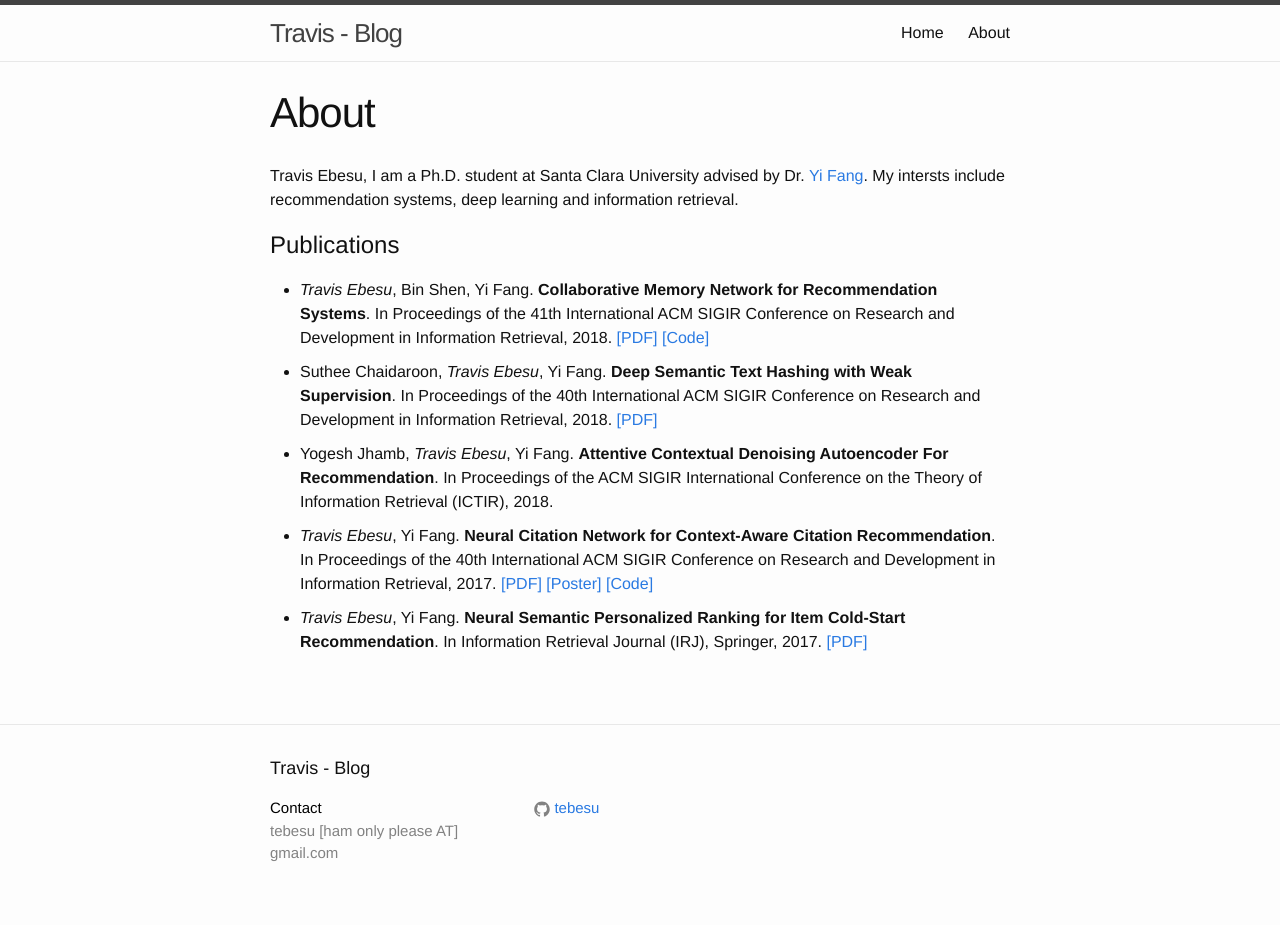
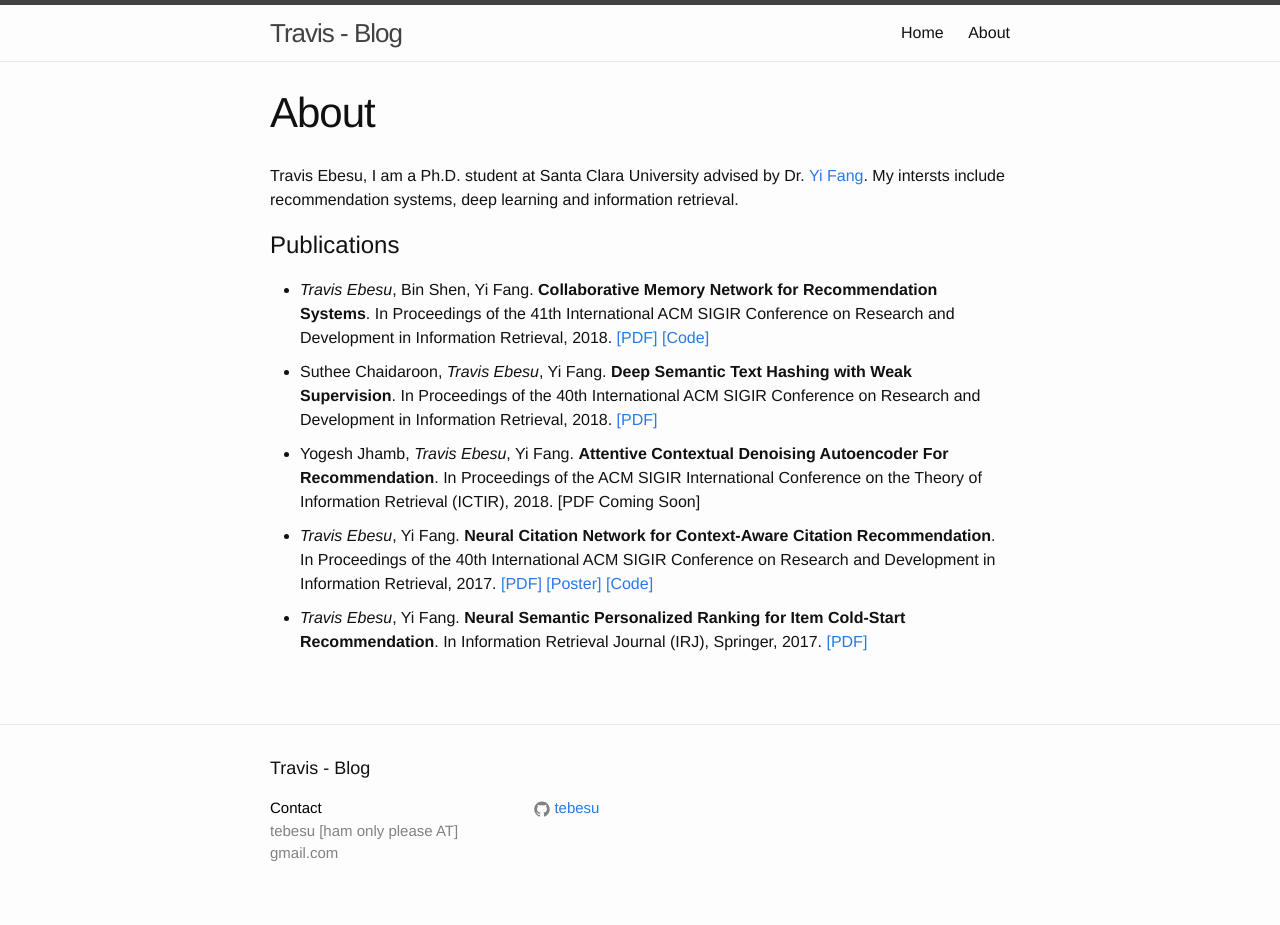
Before and after one commit to tebesu/tebesu.github.io, a Jekyll site: the page built from about.md, in a window 1280 px wide. Built offline with Jekyll 4.4.1, drawn with Linux system fonts in a browser that asks for light colours.

Commit message:
Update about.md

```diff
--- a/about.md
+++ b/about.md
@@ -9,8 +9,8 @@
 
 
 # Publications
-* {:.lispace} *Travis Ebesu*, Bin Shen, Yi Fang. **Collaborative Memory Network for Recommendation Systems**. In Proceedings of the 41th International ACM SIGIR Conference on Research and Development in Information Retrieval, 2018. [[PDF]](http://www.cse.scu.edu/~yfang/Collaborative_Memory_Network.pdf) [[Code]](https://github.com/tebesu/CollaborativeMemoryNetwork)
+* {:.lispace} *Travis Ebesu*, Bin Shen, Yi Fang. **Collaborative Memory Network for Recommendation Systems**. In Proceedings of the 41th International ACM SIGIR Conference on Research and Development in Information Retrieval, 2018. [[PDF]](https://arxiv.org/pdf/1804.10862.pdf) [[Code]](https://github.com/tebesu/CollaborativeMemoryNetwork)
 * {:.lispace} Suthee Chaidaroon, *Travis Ebesu*, Yi Fang. **Deep Semantic Text Hashing with Weak Supervision**. In Proceedings of the 40th International ACM SIGIR Conference on Research and Development in Information Retrieval, 2018. [[PDF]](http://www.cse.scu.edu/~yfang/Deep_Semantic_Text_Hashing_Weak_Supervision.pdf)
-* {:.lispace} Yogesh Jhamb, *Travis Ebesu*, Yi Fang. **Attentive Contextual Denoising Autoencoder For Recommendation**. In Proceedings of the ACM SIGIR International Conference on the Theory of Information Retrieval (ICTIR), 2018.
+* {:.lispace} Yogesh Jhamb, *Travis Ebesu*, Yi Fang. **Attentive Contextual Denoising Autoencoder For Recommendation**. In Proceedings of the ACM SIGIR International Conference on the Theory of Information Retrieval (ICTIR), 2018. \[PDF Coming Soon\]
 * {:.lispace} *Travis Ebesu*, Yi Fang. **Neural Citation Network for Context-Aware Citation Recommendation**. In Proceedings of the 40th International ACM SIGIR Conference on Research and Development in Information Retrieval, 2017. [[PDF]](http://www.cse.scu.edu/~yfang/NCN.pdf) [[Poster]]({{ site.url }}/assets/image/NCN_Poster_SIGIR_2017.pdf) [[Code]](https://github.com/tebesu/NeuralCitationNetwork)
 * {:.lispace} *Travis Ebesu*, Yi Fang. **Neural Semantic Personalized Ranking for Item Cold-Start Recommendation**. In Information Retrieval Journal (IRJ), Springer, 2017. [[PDF]](http://www.cse.scu.edu/~yfang/NSPR.pdf)
```
